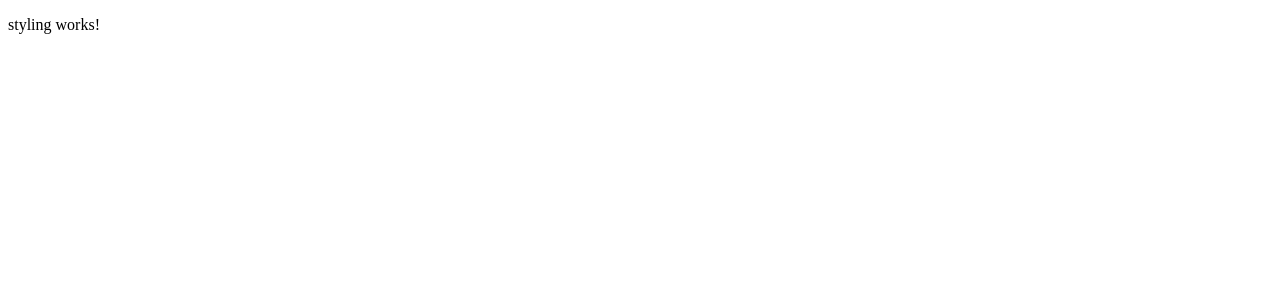
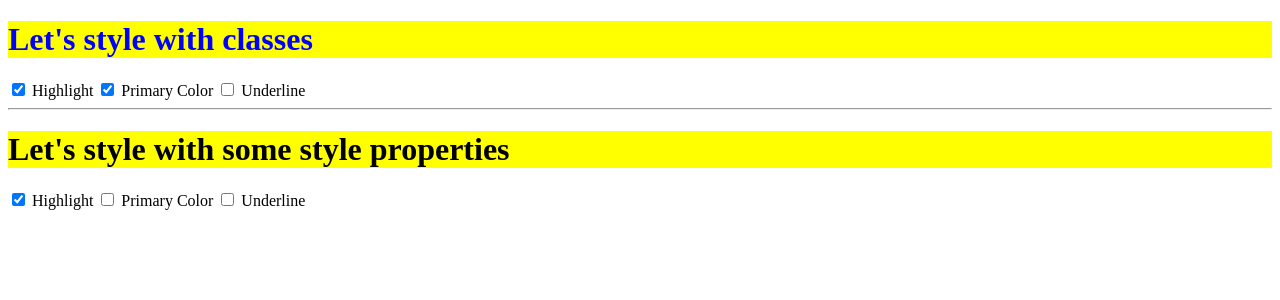
Before and after one commit to Direct-Entry-Program-7/hello-angular, an Angular app: page / in a window 1280 px wide. Shown: the top 300 px of the page. Built offline with nearby package versions, Linux system fonts and the light colour scheme.

Commit message:
Update with ngStyle

```diff
--- a/src/app/styling/styling.component.html
+++ b/src/app/styling/styling.component.html
@@ -1 +1,30 @@
-<p>styling works!</p>
+<!--<h1 [class.highlight]="highlight" [class.primary]="primary" [class.underline]="underline">Let's style with classes</h1>-->
+<h1 [ngClass]="h1Classes">Let's style with classes</h1>
+<div>
+  <label>
+    <input type="checkbox" [(ngModel)]="highlight" (ngModelChange)="setH1Classes()"> Highlight
+  </label>
+  <label>
+    <input type="checkbox" [(ngModel)]="primary" (ngModelChange)="setH1Classes()"> Primary Color
+  </label>
+  <label>
+    <input type="checkbox" [(ngModel)]="underline" (ngModelChange)="setH1Classes()"> Underline
+  </label>
+</div>
+<hr>
+<!--<h1 [style.backgroundColor]="highlight2? 'yellow': 'white'"-->
+<!--    [style.color]="primary2? 'blue': 'black'"-->
+<!--    [style.textDecoration]="underline2? 'underline': 'none'"-->
+<!--&gt;Let's style with some style properties</h1>-->
+<h1 [ngStyle]="h1Styles">Let's style with some style properties</h1>
+<div>
+  <label>
+    <input type="checkbox" [(ngModel)]="highlight2" (ngModelChange)="setH1Styles()"> Highlight
+  </label>
+  <label>
+    <input type="checkbox" [(ngModel)]="primary2" (ngModelChange)="setH1Styles()"> Primary Color
+  </label>
+  <label>
+    <input type="checkbox" [(ngModel)]="underline2" (ngModelChange)="setH1Styles()"> Underline
+  </label>
+</div>
--- a/src/app/styling/styling.component.scss
+++ b/src/app/styling/styling.component.scss
@@ -0,0 +1,11 @@
+.highlight{
+  background-color: yellow;
+}
+
+.primary{
+  color: blue;
+}
+
+.underline{
+  text-decoration: underline;
+}
--- a/src/app/styling/styling.component.ts
+++ b/src/app/styling/styling.component.ts
@@ -7,9 +7,37 @@ import { Component, OnInit } from '@angular/core';
 })
 export class StylingComponent implements OnInit {
 
+  highlight = true;
+  primary = true;
+  underline = false;
+
+  highlight2 = true;
+  primary2 = false;
+  underline2 = false;
+
+  h1Classes = {};
+  h1Styles = {};
+
   constructor() { }
 
   ngOnInit(): void {
+    this.setH1Classes();
+    this.setH1Styles();
   }
 
+  setH1Classes(): void {
+    this.h1Classes = {
+      highlight: this.highlight,
+      primary: this.primary,
+      underline: this.underline
+    };
+  }
+
+  setH1Styles(): void {
+    this.h1Styles = {
+      'background-color': this.highlight2 ? 'yellow': 'white',
+      color: this.primary2 ? 'blue': 'black',
+      'text-decoration': this.underline2 ? 'underline': 'none'
+    };
+  }
 }
```
